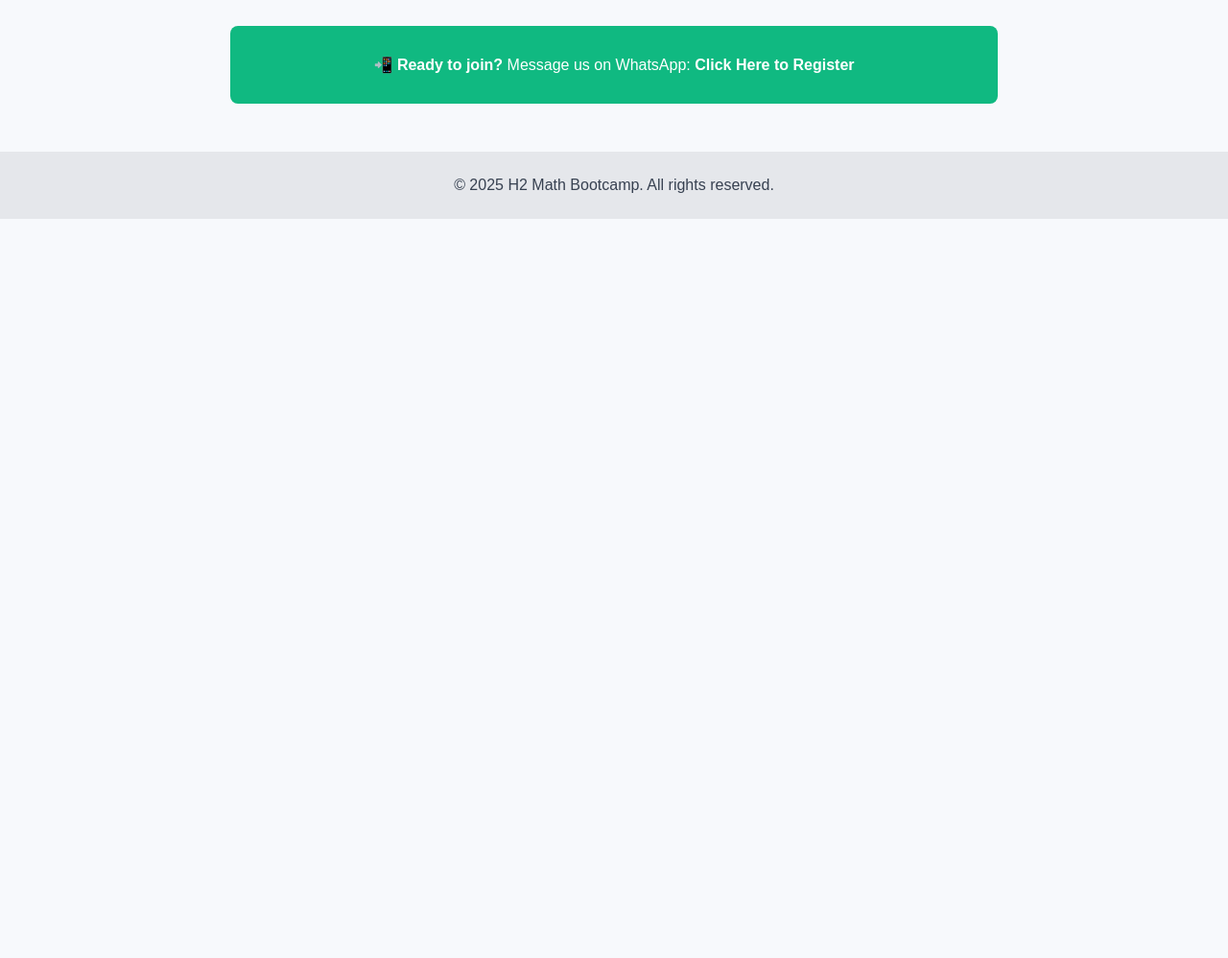
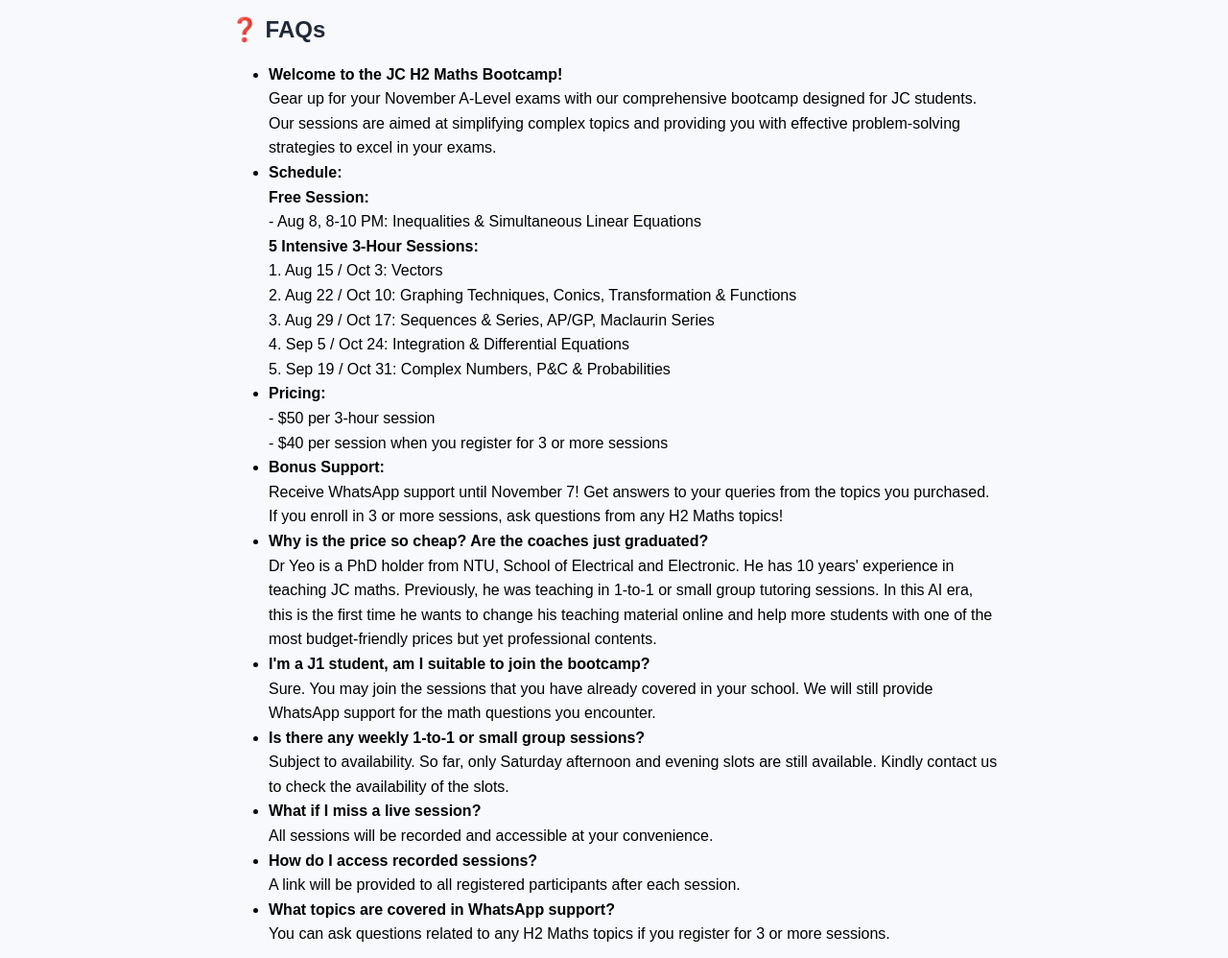
Before and after one commit to Junxiang-Maths/h2-math-bootcamp, a plain HTML site: page index.html in a window 1280 px wide. Shown: the part 854-1852 px from the top of the page at 96% size. Before the commit the page ends 1082 px from the top, so only its background shows below. Drawn offline with Linux system fonts and the light colour scheme.

Commit message:
Update index.html

```diff
--- a/index.html
+++ b/index.html
@@ -94,6 +94,40 @@
       </ul>
     </section>
 
+    <section>
+      <h2>❓ FAQs</h2>
+      <ul>
+        <li><strong>Welcome to the JC H2 Maths Bootcamp!</strong><br>
+          Gear up for your November A-Level exams with our comprehensive bootcamp designed for JC students. Our sessions are aimed at simplifying complex topics and providing you with effective problem-solving strategies to excel in your exams.</li>
+        <li><strong>Schedule:</strong><br>
+          <strong>Free Session:</strong><br>
+          - Aug 8, 8-10 PM: Inequalities & Simultaneous Linear Equations<br>
+          <strong>5 Intensive 3-Hour Sessions:</strong><br>
+          1. Aug 15 / Oct 3: Vectors<br>
+          2. Aug 22 / Oct 10: Graphing Techniques, Conics, Transformation & Functions<br>
+          3. Aug 29 / Oct 17: Sequences & Series, AP/GP, Maclaurin Series<br>
+          4. Sep 5 / Oct 24: Integration & Differential Equations<br>
+          5. Sep 19 / Oct 31: Complex Numbers, P&C & Probabilities</li>
+        <li><strong>Pricing:</strong><br>
+          - $50 per 3-hour session<br>
+          - $40 per session when you register for 3 or more sessions</li>
+        <li><strong>Bonus Support:</strong><br>
+          Receive WhatsApp support until November 7! Get answers to your queries from the topics you purchased. If you enroll in 3 or more sessions, ask questions from any H2 Maths topics!</li>
+        <li><strong>Why is the price so cheap? Are the coaches just graduated?</strong><br>
+          Dr Yeo is a PhD holder from NTU, School of Electrical and Electronic. He has 10 years' experience in teaching JC maths. Previously, he was teaching in 1-to-1 or small group tutoring sessions. In this AI era, this is the first time he wants to change his teaching material online and help more students with one of the most budget-friendly prices but yet professional contents.</li>
+        <li><strong>I'm a J1 student, am I suitable to join the bootcamp?</strong><br>
+          Sure. You may join the sessions that you have already covered in your school. We will still provide WhatsApp support for the math questions you encounter.</li>
+        <li><strong>Is there any weekly 1-to-1 or small group sessions?</strong><br>
+          Subject to availability. So far, only Saturday afternoon and evening slots are still available. Kindly contact us to check the availability of the slots.</li>
+        <li><strong>What if I miss a live session?</strong><br>
+          All sessions will be recorded and accessible at your convenience.</li>
+        <li><strong>How do I access recorded sessions?</strong><br>
+          A link will be provided to all registered participants after each session.</li>
+        <li><strong>What topics are covered in WhatsApp support?</strong><br>
+          You can ask questions related to any H2 Maths topics if you register for 3 or more sessions.</li>
+      </ul>
+    </section>
+
     <div class="cta">
       <p>📲 <strong>Ready to join?</strong> Message us on WhatsApp: <a href="https://wa.me/6596729381">Click Here to Register</a></p>
     </div>
```
